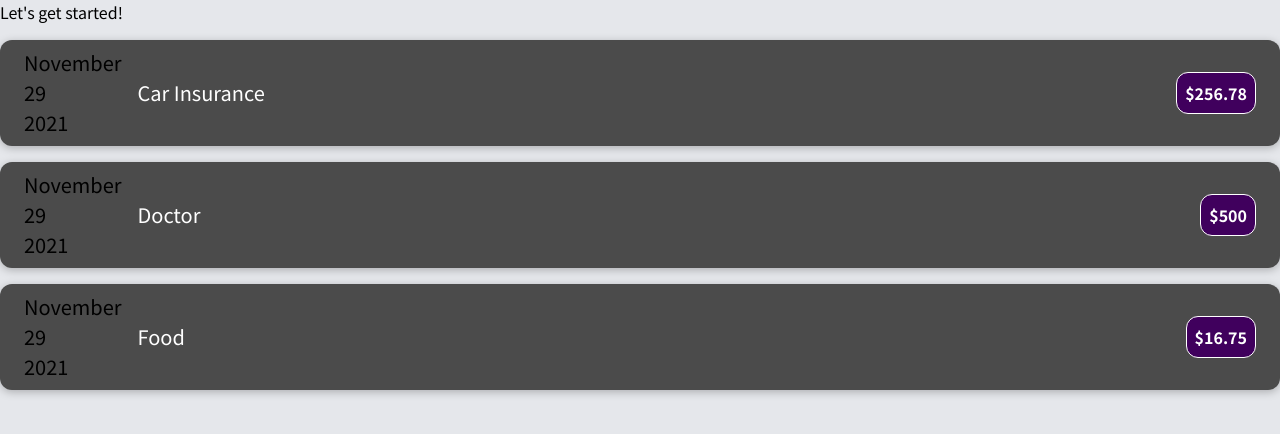
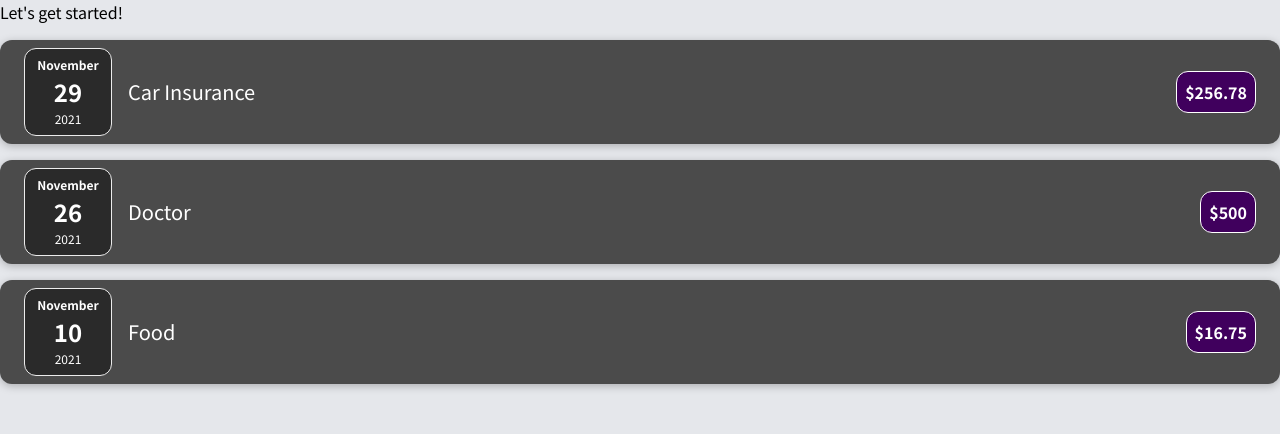
Before and after one commit to Russkazkin/react-complete-guide, a React (Create React App) app: page / in a window 1280 px wide. Shown: the top 434 px of the page. Built offline with nearby package versions, Linux system fonts and the light colour scheme.

Commit message:
Add styles for date component

```diff
--- a/src/App.jsx
+++ b/src/App.jsx
@@ -5,8 +5,8 @@ import { uniqueId } from 'lodash';
 const App = () => {
   const expenses = [
     { title: 'Car Insurance', amount: 256.78, date: new Date(2021, 10, 29) },
-    { title: 'Doctor', amount: 500, date: new Date(2021, 10, 29) },
-    { title: 'Food', amount: 16.75, date: new Date(2021, 10, 29) },
+    { title: 'Doctor', amount: 500, date: new Date(2021, 10, 26) },
+    { title: 'Food', amount: 16.75, date: new Date(2021, 10, 10) },
   ];
   return (
     <div>
--- a/src/Components/ExpenseDate.jsx
+++ b/src/Components/ExpenseDate.jsx
@@ -1,4 +1,5 @@
 import React from 'react';
+import './ExpenseDate.sass';
 
 /**
  * @param {Date} date
@@ -9,10 +10,10 @@ const ExpenseDate = ({ date }) => {
   const month = date.toLocaleString('en-EN', { month: 'long' });
   const day = date.toLocaleString('en-EN', { day: '2-digit' });
   return (
-    <div>
-      <div>{month}</div>
-      <div>{day}</div>
-      <div>{date.getFullYear()}</div>
+    <div className="expense-date">
+      <div className="expense-date__month">{month}</div>
+      <div className="expense-date__day">{day}</div>
+      <div className="expense-date__year">{date.getFullYear()}</div>
     </div>
   );
 };
--- /dev/null
+++ b/src/Components/ExpenseDate.sass
@@ -0,0 +1,19 @@
+.expense-date
+  display: flex
+  flex-direction: column
+  width: 5.5rem
+  height: 5.5rem
+  border: 1px solid #ececec
+  background-color: #2a2a2a
+  color: white
+  border-radius: 12px
+  align-items: center
+  justify-content: center
+  &__month
+    font-size: 0.75rem
+    font-weight: bold
+  &__year
+    font-size: 0.75rem
+  &__day
+    font-size: 1.5rem
+    font-weight: bold
```
